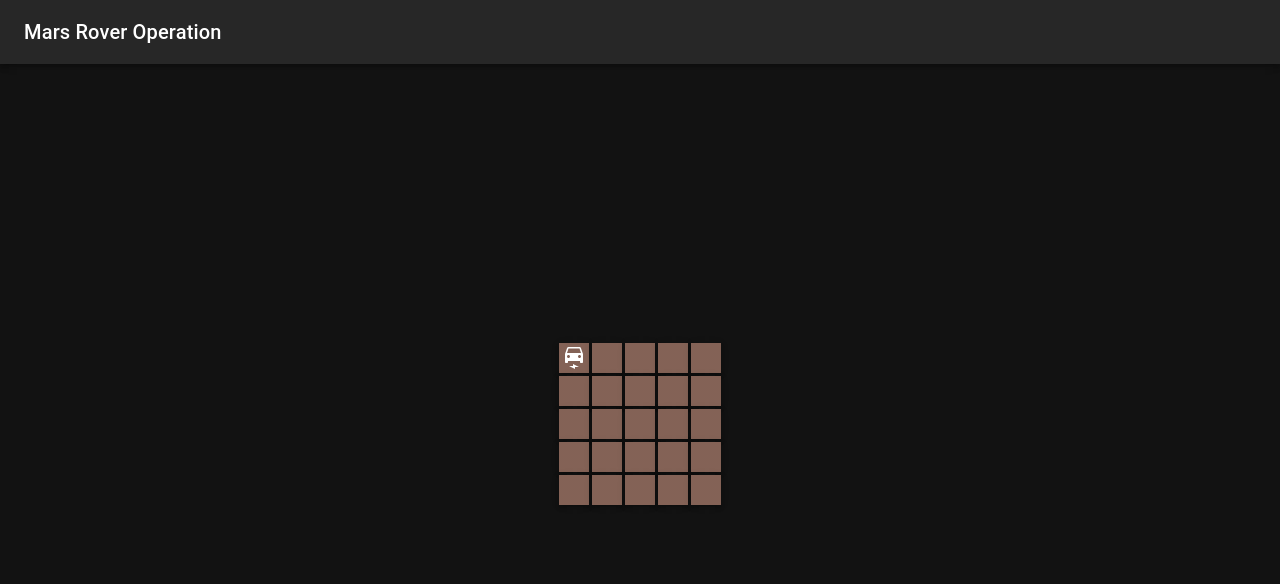
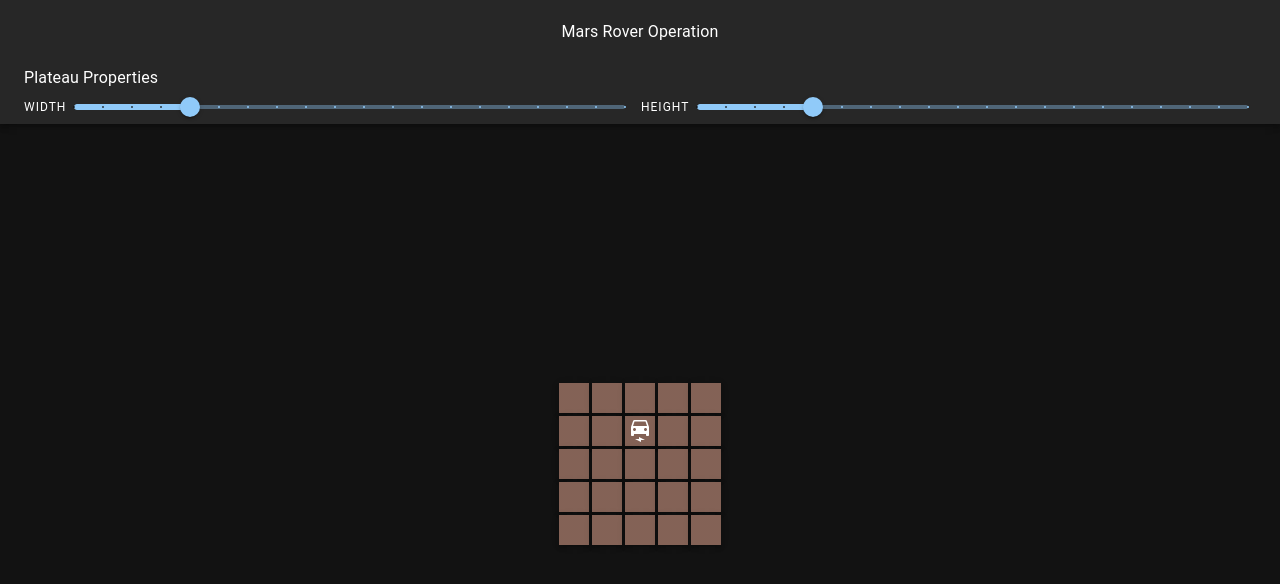
Before and after one commit to namaeconde/MarsRover-Visualizer, a React (Create React App) app: page / in a window 1280 px wide. Shown: the top 584 px of the page. Built offline with nearby package versions, Linux system fonts and the light colour scheme.

Commit message:
Add plateau properties slider to update terrain

```diff
--- a/src/App.tsx
+++ b/src/App.tsx
@@ -1,39 +1,78 @@
+import { useState } from 'react';
 import CssBaseline from '@mui/material/CssBaseline';
 import AppBar from '@mui/material/AppBar';
 import Container from '@mui/material/Container';
 import Toolbar from '@mui/material/Toolbar';
-import Typography from '@mui/material/Typography';
+import Box from '@mui/material/Box';
+import Slider from '@mui/material/Slider';
 import Terrain from './components/Terrain';
 import Plateau from './domain/Plateau';
 import Orientation from './domain/Orientation';
+import Instruction from './domain/Instruction';
 import Rover from './domain/Rover';
+import Typography from '@mui/material/Typography';
 
 const DEFAULT_WIDTH = 5
 const DEFAULT_HEIGHT = 5
 
 const App = () => {
-  let plateau = new Plateau(DEFAULT_WIDTH, DEFAULT_HEIGHT);
+  const [width, setWidth] = useState(DEFAULT_WIDTH);
+  const [height, setHeight] = useState(DEFAULT_HEIGHT);
+  const [plateau, setPlateau] = useState(new Plateau(DEFAULT_WIDTH, DEFAULT_HEIGHT));
 
     // SAMPLE ONLY TO TEST TERRAIN ROVER INDICATOR
     const name = "Mars Rover";
+    const { L, R, M } = Instruction;
     const landing = { position: {x: 0, y:0}, orientation: Orientation.N };
-    const marsRover = new Rover(name, landing, []);
+    const marsRover = new Rover(name, landing, [R, M, L, M, R, M]);
     marsRover.landOn(plateau);
+    marsRover.navigateOn(plateau);
+
+  const handleWidthChange = (event: Event, newValue: number | number[]) => {
+    setWidth(newValue as number);
+    setPlateau(new Plateau(newValue as number, height));
+  };
+
+  const handleHeightChange = (event: Event, newValue: number | number[]) => {
+    setHeight(newValue as number);
+    setPlateau(new Plateau(width, newValue as number));
+  };
 
   return (
     <>
       <CssBaseline />
       <AppBar position="static">
         <Container maxWidth="xl">
-          <Toolbar disableGutters>
-            <Typography
-              variant="h6"
-              noWrap
-              component="div"
-            >
-              Mars Rover Operation
-            </Typography>
+          <Toolbar disableGutters sx={{ alignContent: "center", textAlign: "center", justifyContent: "center" }}>
+            Mars Rover Operation
           </Toolbar>
+          <Typography variant="subtitle1">Plateau Properties</Typography>
+          <Box sx={{ display: "flex" }}>
+            <Typography variant="overline">Width</Typography>
+            <Slider
+              sx={{ mx: 1 }}
+              defaultValue={DEFAULT_WIDTH}
+              valueLabelDisplay="auto"
+              step={1}
+              marks
+              min={1}
+              max={20}
+              value={width}
+              onChange={handleWidthChange}
+            />
+            <Typography variant="overline" sx={{ ml: 1 }}>Height</Typography>
+            <Slider
+              sx={{ mx: 1 }}
+              defaultValue={DEFAULT_HEIGHT}
+              valueLabelDisplay="auto"
+              step={1}
+              marks
+              min={1}
+              max={20}
+              value={height}
+              onChange={handleHeightChange}
+            />
+          </Box>
         </Container>
       </AppBar>
       <Terrain plateau={plateau} />
--- a/src/components/Terrain.tsx
+++ b/src/components/Terrain.tsx
@@ -47,7 +47,7 @@ const Terrain = ({ plateau }: any) => {
         direction="column"
         alignItems="center"
         justifyContent="center"
-        style={{ minHeight: '90vh' }}
+        style={{ minHeight: '85vh' }}
       >
         <Grid item xs={3}>
           <Box>
```
